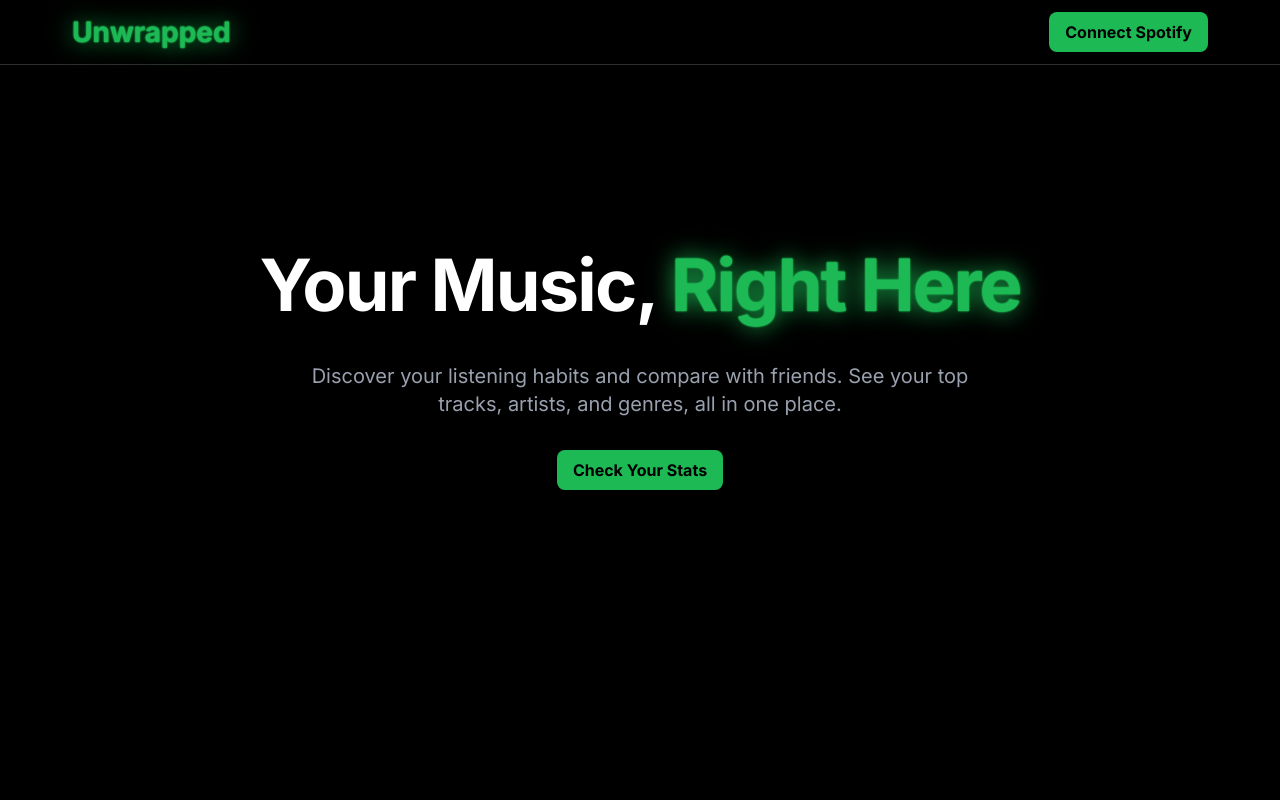
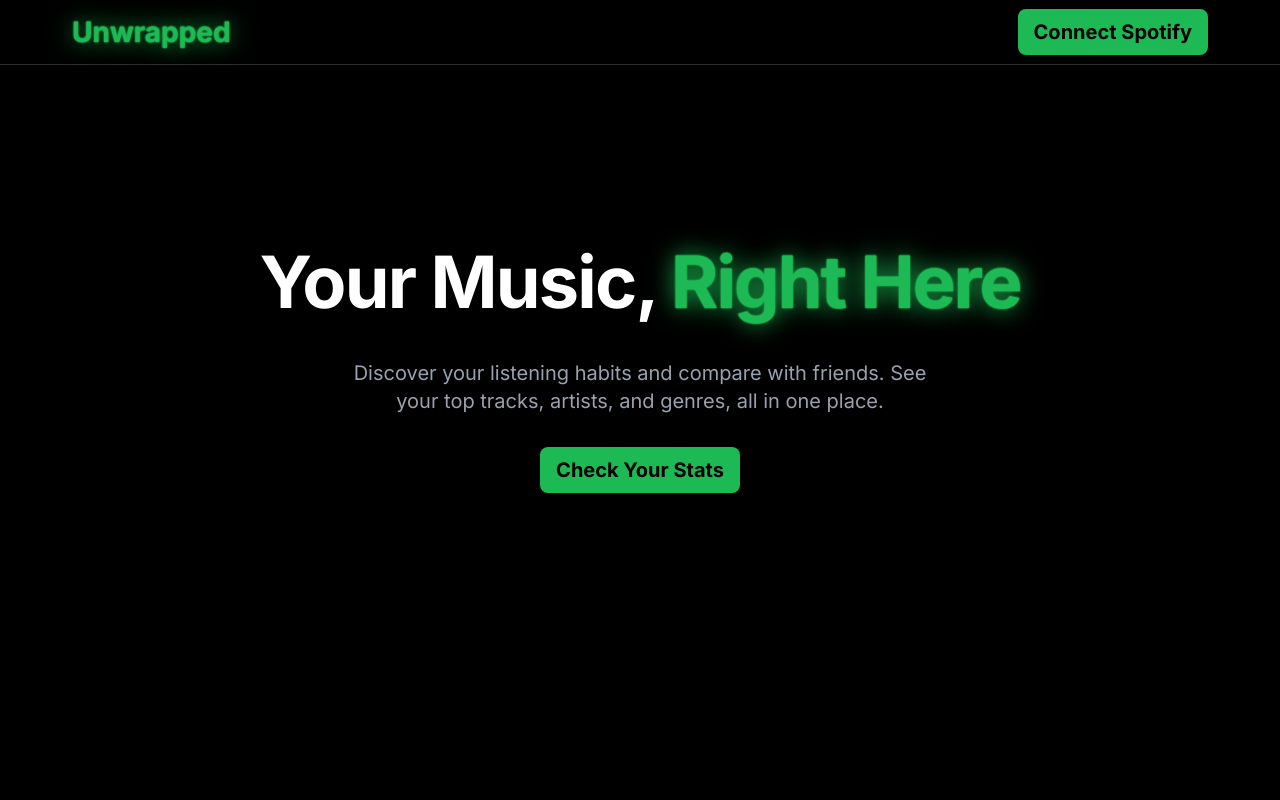
Before and after one commit to ppattyy/Unwrapped, a React (Vite) app in the folder react-app/: page /home in a window 1280 px wide. Shown: the top 800 px of the page. Built offline with nearby package versions, Linux system fonts and the light colour scheme.

Commit message:
some sizing changes

```diff
--- a/react-app/src/App.css
+++ b/react-app/src/App.css
@@ -163,6 +163,7 @@ background: black;
 .btn-primary {
   background-color: var(--spotify-green);
   color: black;
+  font-size: 1.25rem;
 }
 
 /* Header Styles */
--- a/react-app/src/Index.jsx
+++ b/react-app/src/Index.jsx
@@ -76,7 +76,7 @@ function Index() {
           <h1 className="text-7xl font-extrabold leading-tight tracking-tight mb-8">
             <span>Your Music,</span> <span className="accent">Right Here</span>
           </h1>
-          <p className="text-xl text-gray-400 mb-8 max-w-2xl mx-auto">
+          <p className="text-xl text-gray-400 mb-8 max-w-xl mx-auto">
             Discover your listening habits and compare with friends. See your top tracks, artists, and genres, all in one place.
           </p>
           <a
```
